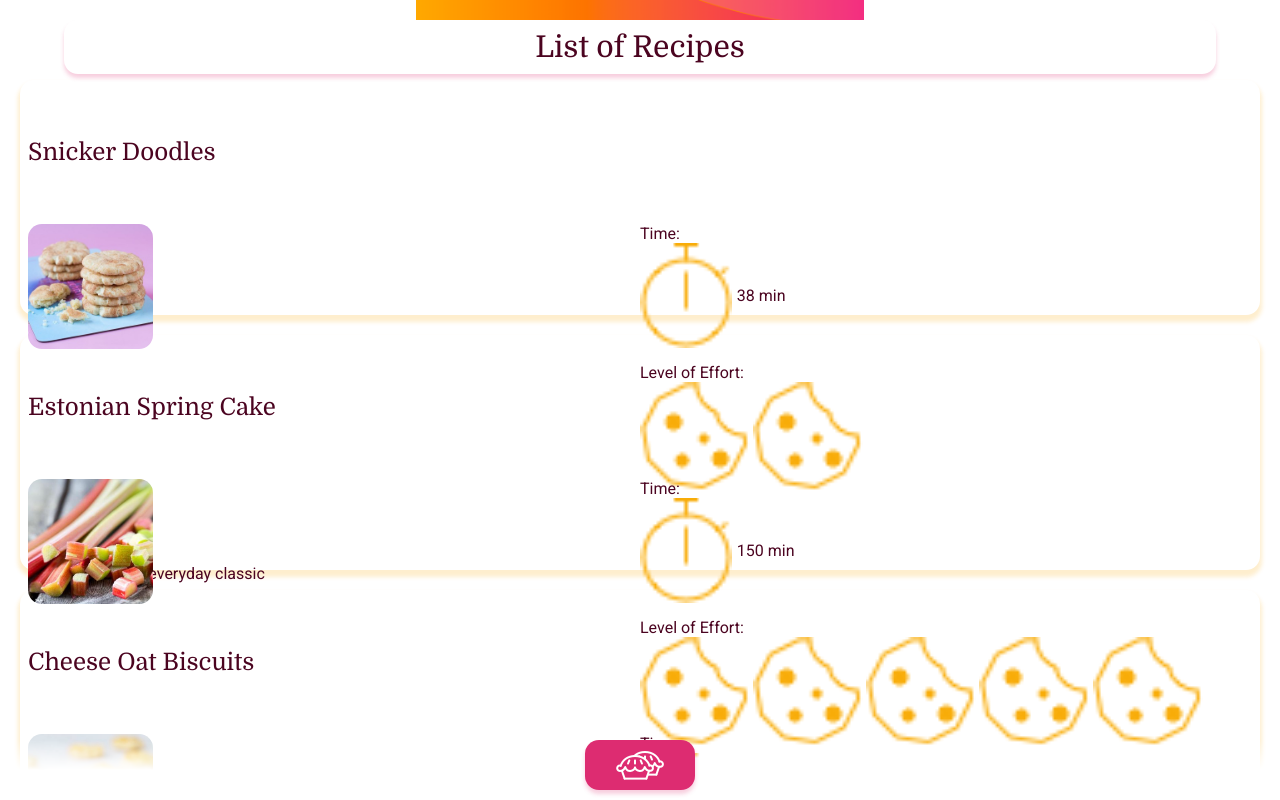
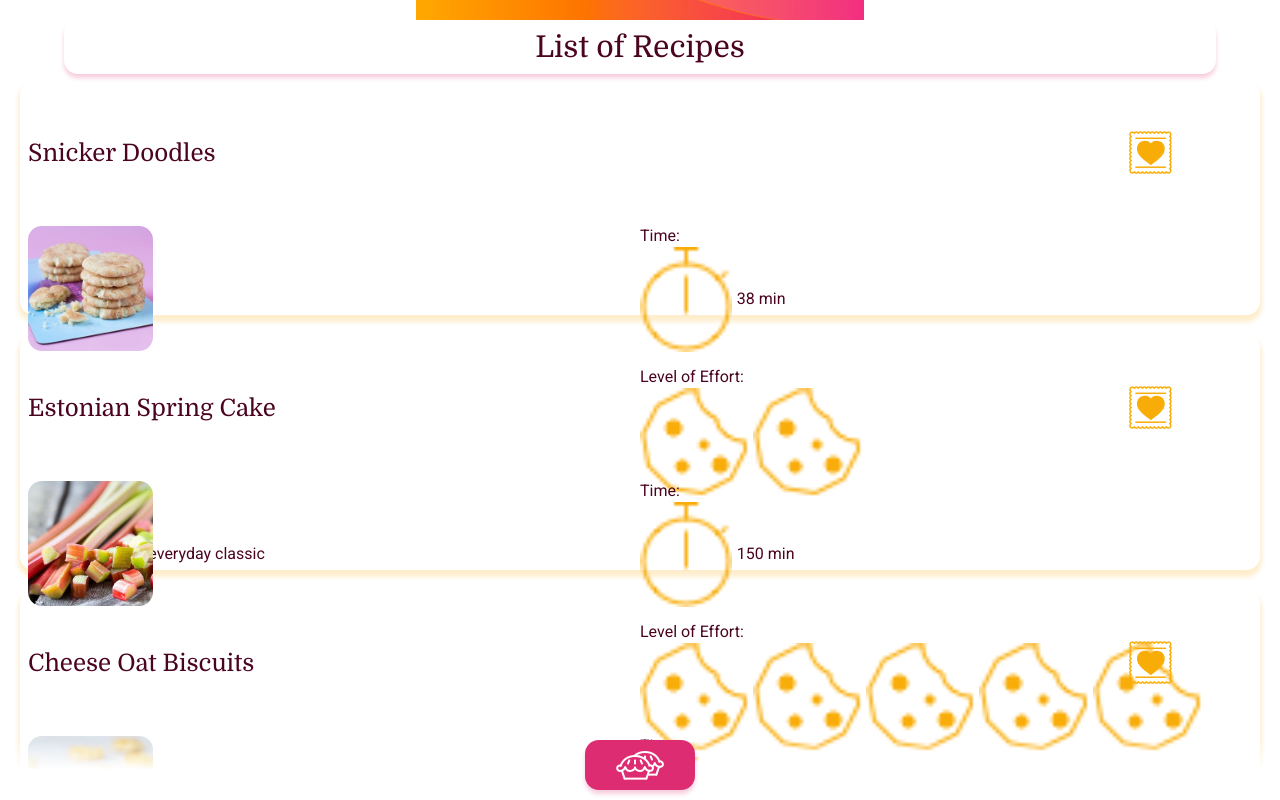
Before and after one commit to L-M-K-B/backen-f-r-menschen, a React (Create React App) app: page / in a window 1280 px wide. Built offline with nearby package versions, Linux system fonts and the light colour scheme.

Commit message:
Add favorite icon to recipe overview and recipe detail

```diff
--- a/src/app/App.js
+++ b/src/app/App.js
@@ -24,6 +24,10 @@ export default function App() {
     setLocal('recipesList', recipesList)
   }, [recipesList])
 
+  function handleToggleFavorite(id, favorite) {
+    setLocal(`${id}Favorite`, favorite)
+  }
+
   function getRecipe(id, recipesList) {
     const index = recipesList.map(recipe => recipe.id).indexOf(id)
     const recipe = recipesList[index]
@@ -37,7 +41,12 @@ export default function App() {
         <Route
           exact
           path="/"
-          render={() => <RecipesOverviewPage recipesList={recipesList} />}
+          render={() => (
+            <RecipesOverviewPage
+              recipesList={recipesList}
+              onToggleFavorite={handleToggleFavorite}
+            />
+          )}
         />
         <Route
           path="/recipe/:id"
@@ -45,6 +54,7 @@ export default function App() {
             <RecipeDetailedPage
               recipe={getRecipe(props.match.params.id, recipesList)}
               id={props.match.params.id}
+              onToggleFavorite={handleToggleFavorite}
             />
           )}
         />
--- a/src/recipes-detailed/RecipeDetailedPage.js
+++ b/src/recipes-detailed/RecipeDetailedPage.js
@@ -10,13 +10,13 @@ import Footer from '../header-footer/Footer'
 
 import IconPieList from '../images/IconPieList.png'
 
-export default function RecipeDetailedPage({ recipe, id }) {
+export default function RecipeDetailedPage({ recipe, id, onToggleFavorite }) {
   return (
     <>
       <Header title={recipe.recipeName} />
       <MainArea>
         <RecipeContainer>
-          <RecipeStage recipe={recipe} />
+          <RecipeStage recipe={recipe} onToggleFavorite={onToggleFavorite} />
           <IngredientList recipe={recipe} />
           <ShortDescription recipe={recipe} />
           <Notes id={id} />
--- a/src/recipes-detailed/RecipeStage.js
+++ b/src/recipes-detailed/RecipeStage.js
@@ -1,7 +1,9 @@
-import React from 'react'
+import React, { useState } from 'react'
+import { getLocal } from '../services'
 import {
   BoxContainer,
   BoxInnerContainer,
+  Favorite,
   TitleImage,
   BasicDataGrid,
   YieldKey,
@@ -15,13 +17,18 @@ import {
   TagsDiv,
 } from './recipeDetailedStyle'
 
+import IconFavorite from '../images/IconFavorite.png'
+import IconFavoriteActive from '../images/IconFavoriteActive.png'
 import IconCookie from '../images/IconCookie.png'
 import IconStopwatch from '../images/IconStopwatch.png'
 import IconAmount from '../images/IconAmount.png'
 import Tags from '../recipes-overview/Tags'
 
-export default function RecipeStage({ recipe }) {
-  const { recipeName, time, difficulty, tags, titleImage, amount } = recipe
+export default function RecipeStage({ recipe, onToggleFavorite }) {
+  const { id, recipeName, time, difficulty, tags, titleImage, amount } = recipe
+
+  const [favorite, setFavorite] = useState(getLocal(`${id}Favorite`) || false)
+
   function getCookies() {
     const cookies = new Array(recipe.difficulty)
     return cookies.fill('')
@@ -31,6 +38,18 @@ export default function RecipeStage({ recipe }) {
     <BoxContainer>
       <BoxInnerContainer>
         <TitleImage src={titleImage} alt={recipeName} />
+        <Favorite
+          onClick={() => {
+            onToggleFavorite(id, !favorite)
+            setFavorite(!favorite)
+          }}
+        >
+          {favorite ? (
+            <img src={IconFavoriteActive} alt="Icon Favorite Pink" />
+          ) : (
+            <img src={IconFavorite} alt="Icon Favorite Orange" />
+          )}
+        </Favorite>
         <BasicDataGrid>
           <YieldKey>Amount:</YieldKey>
           <YieldValueDiv>
--- a/src/recipes-detailed/recipeDetailedStyle.js
+++ b/src/recipes-detailed/recipeDetailedStyle.js
@@ -49,6 +49,11 @@ export const Button = styled.button`
 `
 
 // Stage
+export const Favorite = styled.div`
+  position: relative;
+  left: 275px;
+  margin: 0;
+`
 export const TitleImage = styled.img`
   width: 100%;
   margin-top: 15px;
--- a/src/recipes-overview/ListOfRecipes.js
+++ b/src/recipes-overview/ListOfRecipes.js
@@ -1,11 +1,15 @@
 import React from 'react'
 import SingleRecipeOverview from './SingleRecipeOverview'
 
-export default function ListOfRecipes({ recipesList }) {
+export default function ListOfRecipes({ recipesList, onToggleFavorite }) {
   return (
     <div>
       {recipesList.map(recipe => (
-        <SingleRecipeOverview key={recipe.id} recipe={recipe} />
+        <SingleRecipeOverview
+          key={recipe.id}
+          recipe={recipe}
+          onToggleFavorite={onToggleFavorite}
+        />
       ))}
     </div>
   )
--- a/src/recipes-overview/RecipesOverviewPage.js
+++ b/src/recipes-overview/RecipesOverviewPage.js
@@ -5,13 +5,16 @@ import Header from '../header-footer/Header'
 import Footer from '../header-footer/Footer'
 import IconPieListActive from '../images/IconPieListActive.png'
 
-export default function RecipesOverviewPage({ recipesList }) {
+export default function RecipesOverviewPage({ recipesList, onToggleFavorite }) {
   return (
     <>
       <Header title="List of Recipes" />
       <MainArea>
         <ListContainer>
-          <ListOfRecipes recipesList={recipesList} />
+          <ListOfRecipes
+            recipesList={recipesList}
+            onToggleFavorite={onToggleFavorite}
+          />
         </ListContainer>
       </MainArea>
       <Footer srcIconPieList={IconPieListActive} />
--- a/src/recipes-overview/RecipesOverviewStyle.js
+++ b/src/recipes-overview/RecipesOverviewStyle.js
@@ -25,6 +25,7 @@ export const GridContainer = styled.div`
   border-radius: 14px;
   margin: 8px;
 `
+
 export const LinkToSingleRecipe1 = styled(Link)`
   grid-column: 1 / span 10;
   grid-row: 1 / span 2;
@@ -38,6 +39,9 @@ export const LinkToSingleRecipe2 = styled(Link)`
 export const Favorite = styled.div`
   grid-column: 11 / span 2;
   grid-row: 1 / span 2;
+  display: flex;
+  justify-content: center;
+  align-items: center;
 `
 export const Image = styled.img`
   width: 125px;
@@ -54,7 +58,7 @@ export const TimeEfford = styled.div`
   grid-row: 3 / span 4;
 `
 export const Label = styled.p`
-  margin: 0;
+  margin: 0 0 2px;
 `
 export const Time = styled.div`
   margin: 0 0 15px 0;
@@ -79,5 +83,5 @@ export const Cookie = styled.img`
 export const StyledTagList = styled.div`
   grid-column: 1 / span 12;
   grid-row: 7 / span 1;
-  align-self: end;
+  align-self: center;
 `
--- a/src/recipes-overview/SingleRecipeOverview.js
+++ b/src/recipes-overview/SingleRecipeOverview.js
@@ -1,4 +1,5 @@
-import React from 'react'
+import React, { useState } from 'react'
+import { getLocal } from '../services'
 import {
   LinkToSingleRecipe1,
   LinkToSingleRecipe2,
@@ -16,13 +17,17 @@ import {
   Cookie,
 } from './recipesOverviewStyle'
 
+import IconFavorite from '../images/IconFavorite.png'
+import IconFavoriteActive from '../images/IconFavoriteActive.png'
 import IconStopwatch from '../images/IconStopwatch.png'
 import IconCookie from '../images/IconCookie.png'
 
 import Tags from './Tags'
 
-export default function SingleRecipeOverview({ recipe }) {
+export default function SingleRecipeOverview({ recipe, onToggleFavorite }) {
   const { id, recipeName, time, difficulty, tags, titleImage } = recipe
+
+  const [favorite, setFavorite] = useState(getLocal(`${id}Favorite`) || false)
 
   function getCookies() {
     const cookies = new Array(difficulty)
@@ -34,12 +39,25 @@ export default function SingleRecipeOverview({ recipe }) {
       <GridContainer>
         <Favorite />
 
+        <LinkToSingleRecipe1 to={`/recipe/${id}`}>
+          <Name>{recipeName}</Name>
+        </LinkToSingleRecipe1>
+        <Favorite
+          onClick={() => {
+            onToggleFavorite(id, !favorite)
+            setFavorite(!favorite)
+          }}
+        >
+          {favorite ? (
+            <img src={IconFavoriteActive} alt="Icon Favorite Pink" />
+          ) : (
+            <img src={IconFavorite} alt="Icon Favorite Orange" />
+          )}
+        </Favorite>
         <LinkToSingleRecipe2 to={`/recipe/${id}`}>
           <Image src={titleImage} alt={recipeName} />
         </LinkToSingleRecipe2>
-        <LinkToSingleRecipe1 to={`/recipe/${id}`}>
-          <Name>{recipeName}</Name>
-        </LinkToSingleRecipe1>
+
         <TimeEfford>
           <Time>
             <Label>Time: </Label>
@@ -48,6 +66,7 @@ export default function SingleRecipeOverview({ recipe }) {
               <Label>{time} min</Label>
             </WatchMinutes>
           </Time>
+
           <Difficulty>
             <Label>Level of Effort: </Label>
             {getCookies(difficulty).map(element => (
```
Also changed, not shown: src/images/IconFavorite.png, src/images/IconFavoriteActive.png (added).
